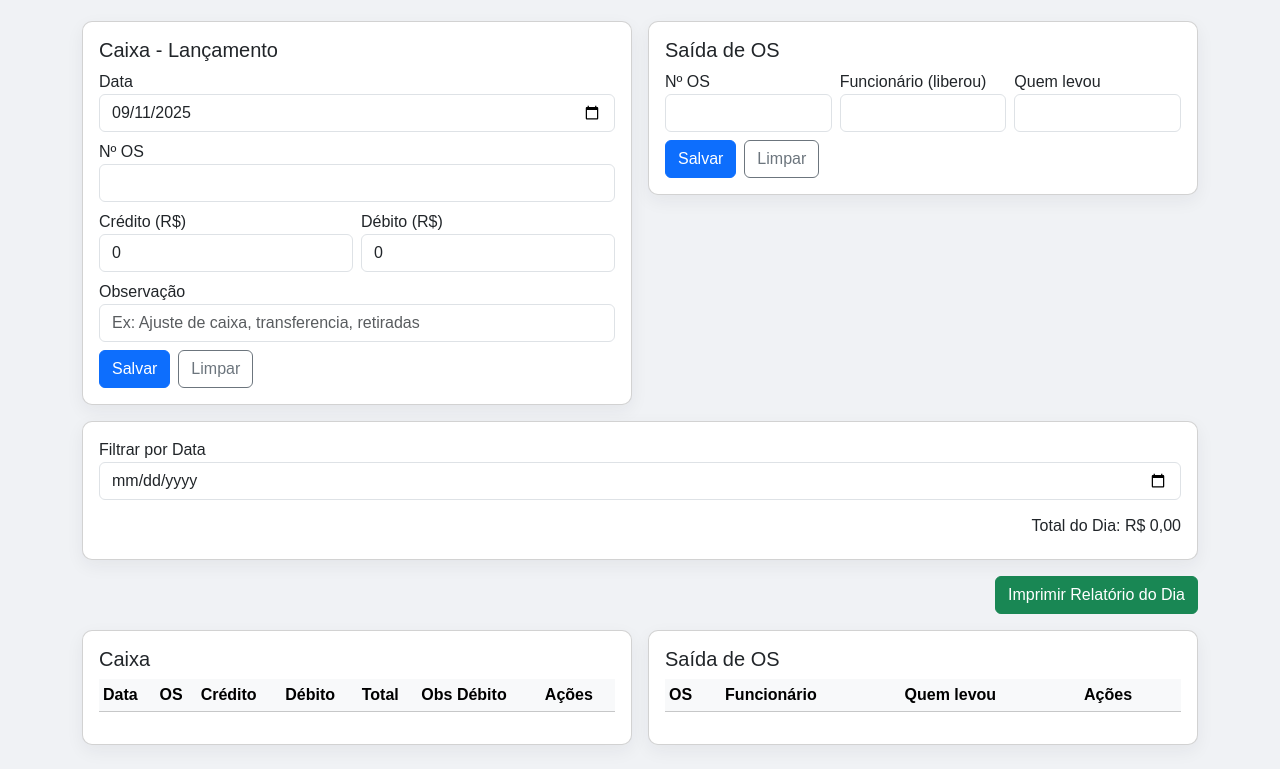
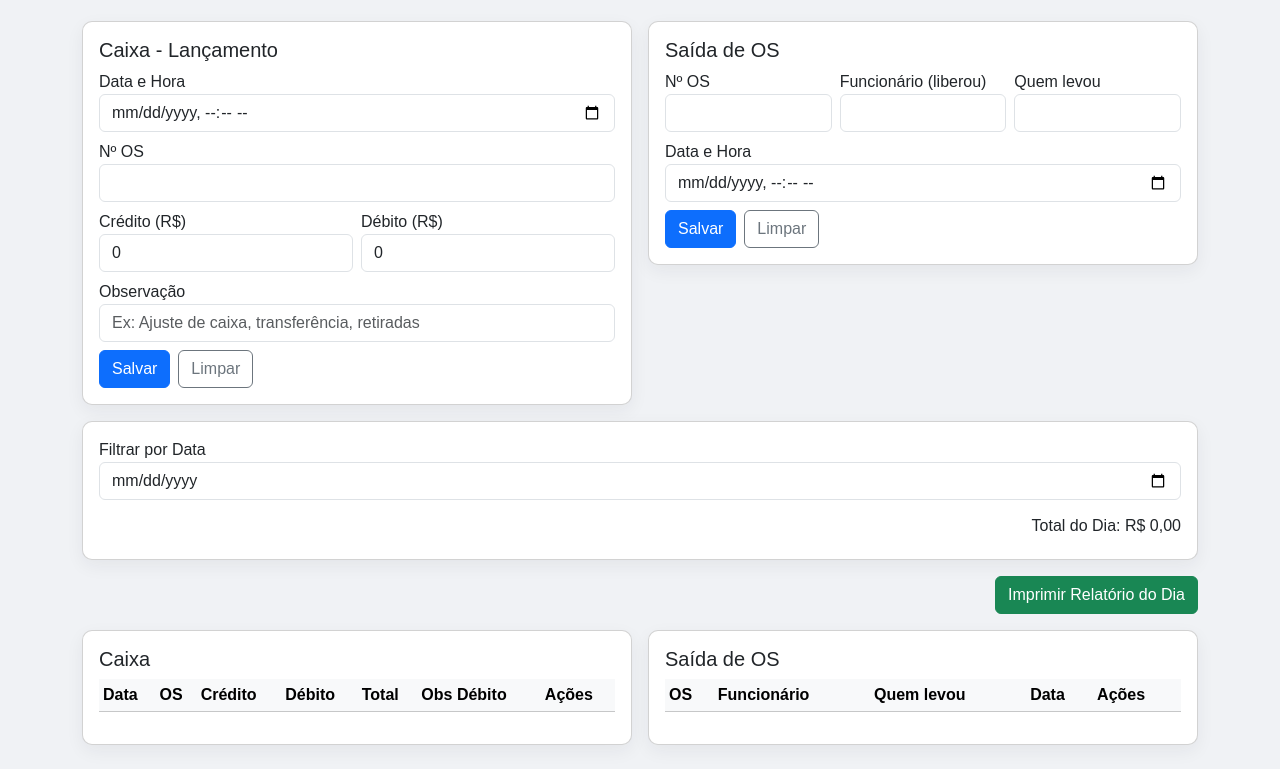
Before and after one commit to mateus00dias/sistema-Caixa, a website: page index.html in a window 1280 px wide. Shown: the part 77-846 px from the top of the page. Drawn offline with nearby package versions, Linux system fonts and the light colour scheme; no server answers.

Commit message:
Update index.html

```diff
--- a/index.html
+++ b/index.html
@@ -25,8 +25,8 @@
         <form id="formCaixa" class="row g-2">
           <input type="hidden" id="caixaId">
           <div class="col-12">
-            <label>Data</label>
-            <input type="date" id="caixaData" class="form-control" required>
+            <label>Data e Hora</label>
+            <input type="datetime-local" id="caixaData" class="form-control" required>
           </div>
           <div class="col-12">
             <label>Nº OS </label>
@@ -42,7 +42,7 @@
           </div>
           <div class="col-12">
             <label>Observação</label>
-            <input type="text" id="caixaObsDebito" class="form-control" placeholder="Ex: Ajuste de caixa, transferencia, retiradas">
+            <input type="text" id="caixaObsDebito" class="form-control" placeholder="Ex: Ajuste de caixa, transferência, retiradas">
           </div>
           <div class="col-12 d-flex gap-2 mt-2">
             <button class="btn btn-primary" type="submit">Salvar</button>
@@ -70,6 +70,10 @@
             <label>Quem levou</label>
             <input type="text" id="osLevou" class="form-control">
           </div>
+          <div class="col-12">
+            <label>Data e Hora</label>
+            <input type="datetime-local" id="osData" class="form-control" required>
+          </div>
           <div class="col-12 d-flex gap-2 mt-2">
             <button class="btn btn-primary" type="submit">Salvar</button>
             <button class="btn btn-outline-secondary" type="button" id="btnLimparOS">Limpar</button>
@@ -94,7 +98,6 @@
     <div class="col-12 d-flex justify-content-end mt-3">
       <button class="btn btn-success" onclick="imprimirDia()">Imprimir Relatório do Dia</button>
     </div>
-
 
     <!-- Tabelas -->
     <div class="col-lg-6">
@@ -129,6 +132,7 @@
                 <th>OS</th>
                 <th>Funcionário</th>
                 <th>Quem levou</th>
+                <th>Data</th>
                 <th>Ações</th>
               </tr>
             </thead>
```
Lines whose indentation alone changed are shown as unchanged.
